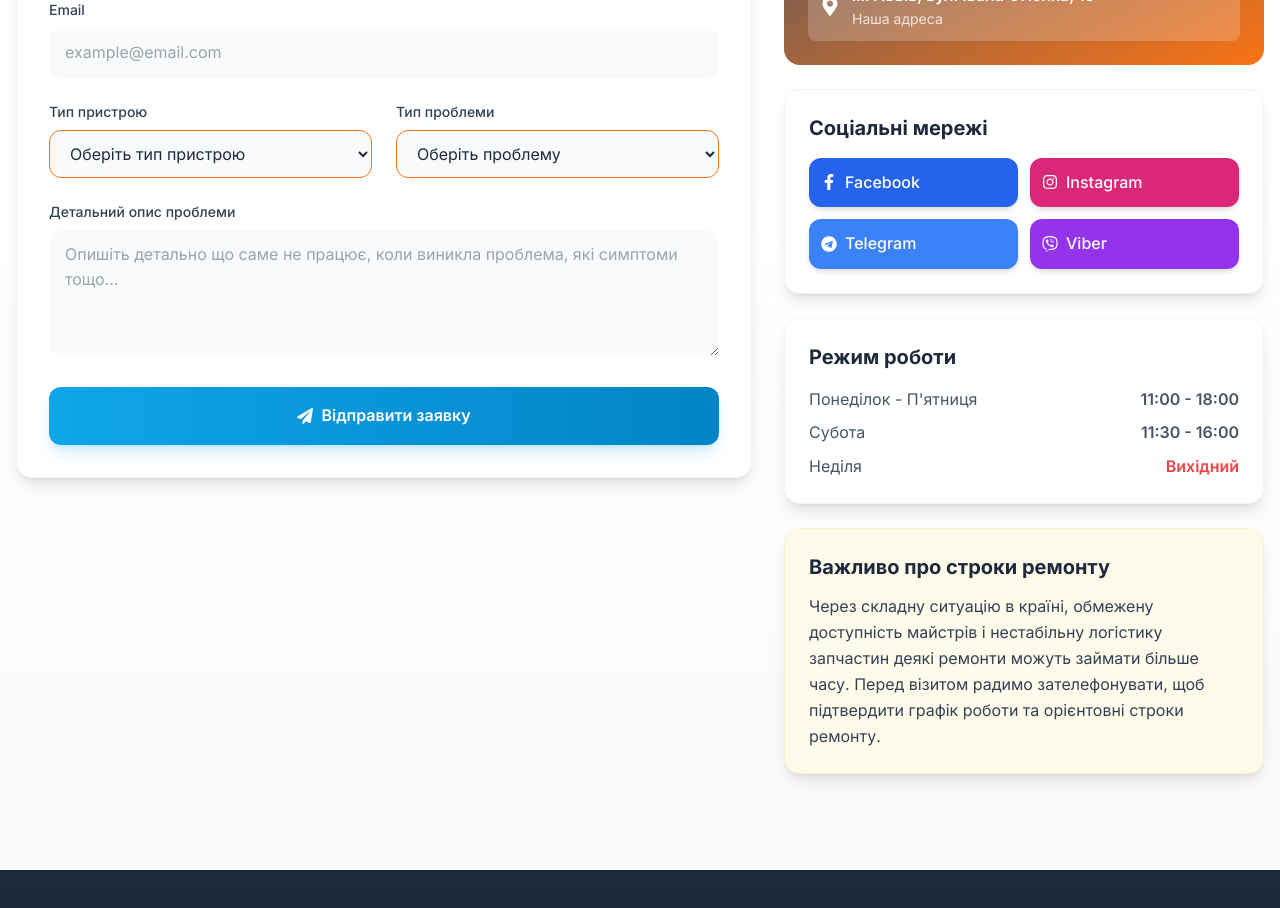
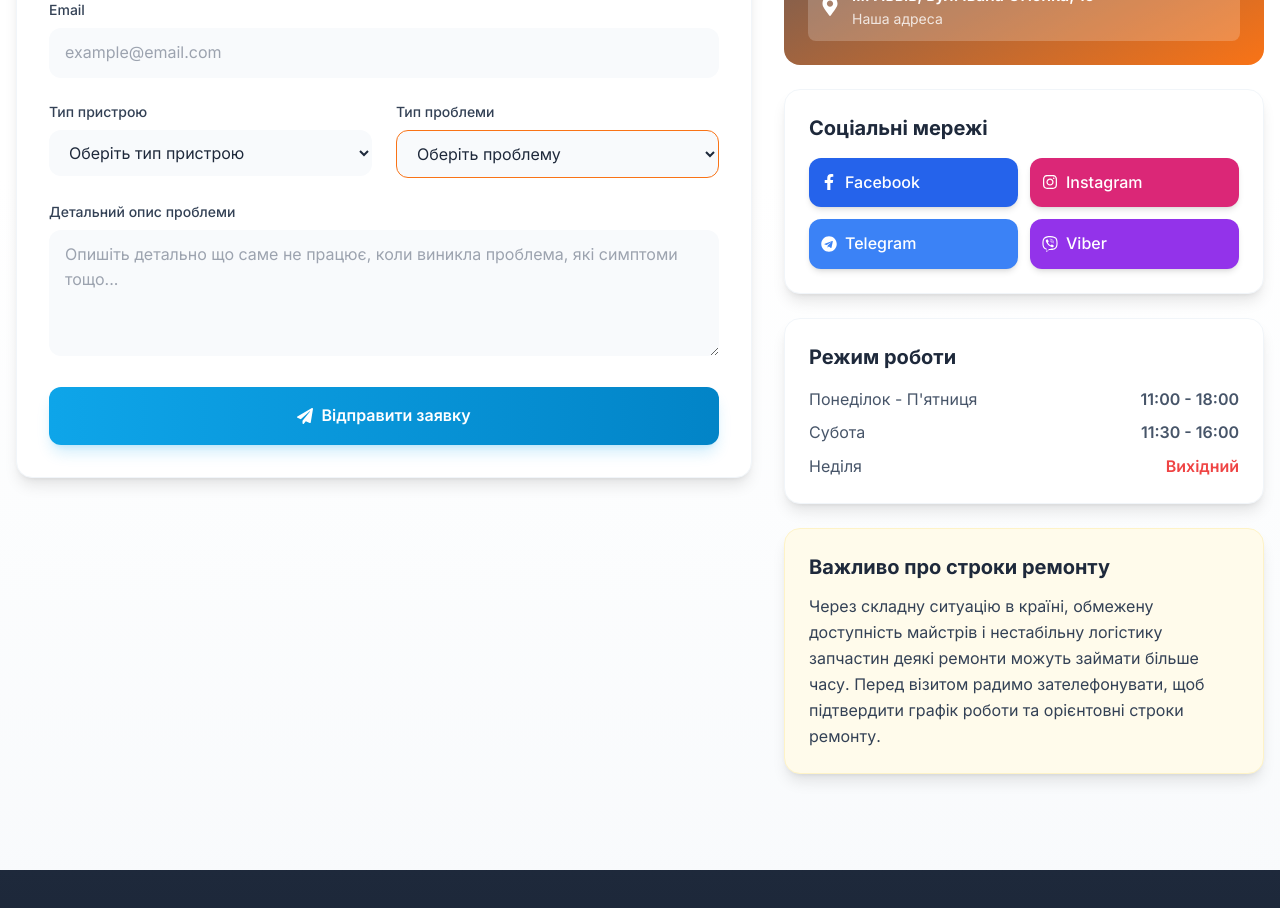
Before and after one commit to Areboot-andrew/Texnoplus, a React (Vite) app: page / in a window 1280 px wide. Shown: the part 7720-8628 px from the top of the page. Built offline with nearby package versions, Linux system fonts and the light colour scheme.

Commit message:
Fix select border to match other inputs

```diff
--- a/src/components/Contact.tsx
+++ b/src/components/Contact.tsx
@@ -397,7 +397,7 @@ const Contact: React.FC<ContactProps> = ({ company }) => {
                           name="device"
                           value={formData.device}
                           onChange={handleInputChange}
-                          className="w-full px-4 py-3 bg-neutral-50 border border-accent-500 focus:bg-white focus:border-accent-500 focus:ring-4 focus:ring-accent-500/15 rounded-xl transition-all duration-300"
+                          className="w-full px-4 py-3 bg-neutral-50 border-transparent focus:bg-white focus:border-accent-500 focus:ring-4 focus:ring-accent-500/15 rounded-xl transition-all duration-300"
                       >
                         <option value="">Оберіть тип пристрою</option>
                         {deviceTypes.map((device) => (
```
